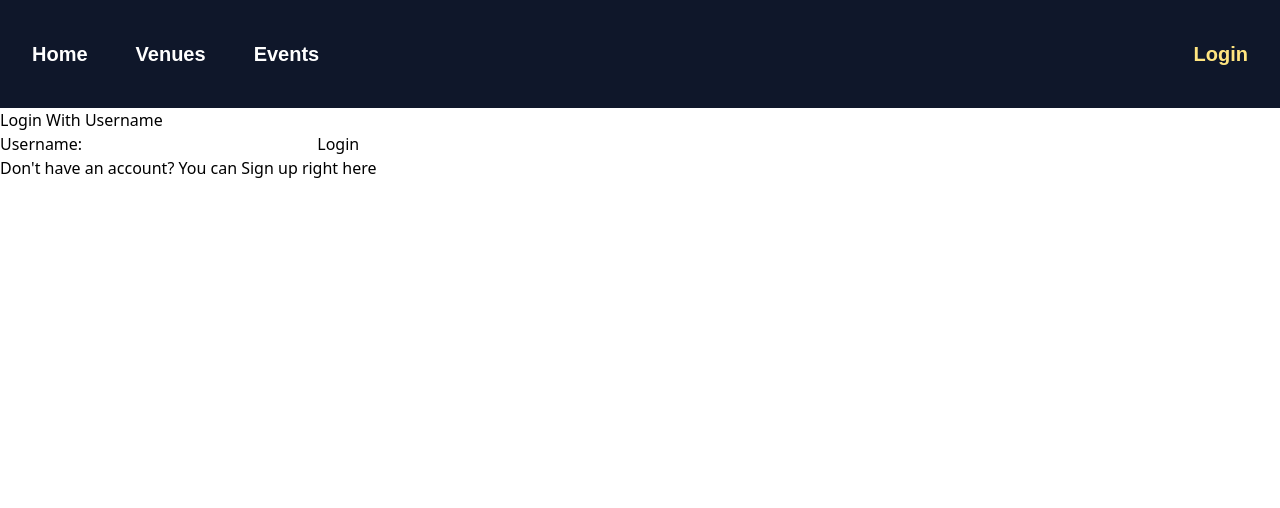
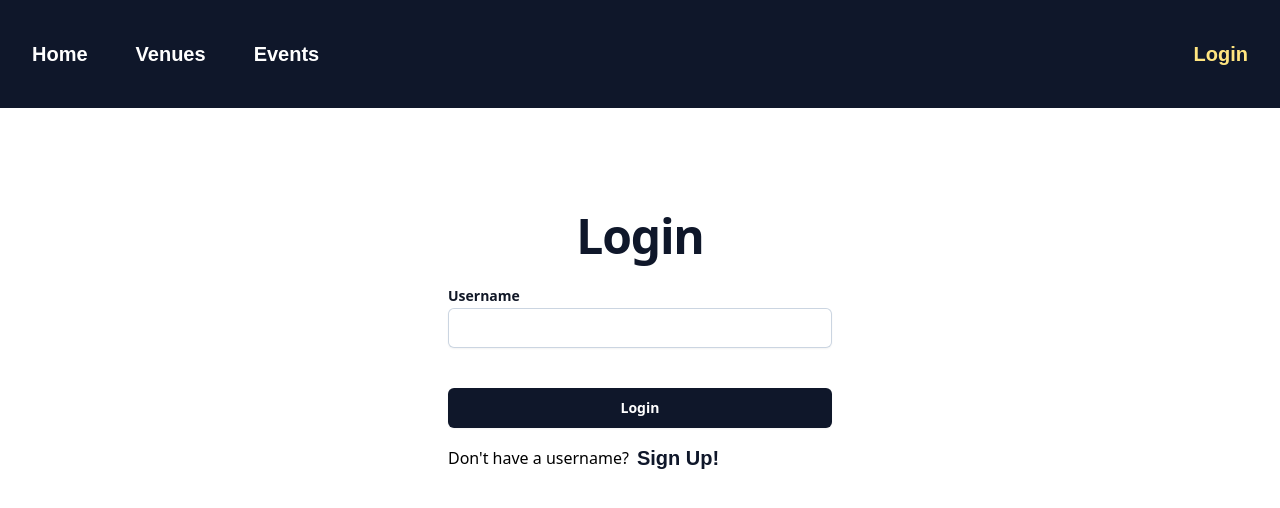
Before and after one commit to losttherexo/lil-stinkers-event-club, a React (Create React App) app in the folder client/: page /login in a window 1280 px wide. Shown: the top 508 px of the page. Built offline with nearby package versions, Linux system fonts and the light colour scheme; no server answers.

Commit message:
login page

```diff
--- a/client/src/Login.js
+++ b/client/src/Login.js
@@ -1,4 +1,6 @@
 import { useState } from "react";
+import {Link} from 'react-router-dom'
+import './index.css';
 
 function Login({ onLogin }) {
   const [username, setUsername] = useState("");
@@ -21,15 +23,23 @@ function Login({ onLogin }) {
   }
 
   return (
-    <form onSubmit={handleSubmit}>
-      <h3>Login With Username</h3>
-      <label htmlFor="username">Username: </label>
+    <div>
+
+        <form onSubmit={handleSubmit} class="mx-auto mt-16 max-w-sm sm:mt-20">
+            <div class="mx-auto max-w-2xl text-center justify-between gap-x-6 p-6 lg:px-8">
+                <h2 class="text-3xl font-bold tracking-tight text-slate-900 sm:text-5xl">Login</h2>
+            </div>
+            <div>
+                <label for="username" class="block text-sm font-semibold leading-6 text-gray-900">Username</label>
                 <input
                     type="text"
+                    name="username"
                     id="username"
                     value={username}
                     onChange={(e) => setUsername(e.target.value)}
+                    class="block w-full rounded-md border-0 px-3.5 py-2 text-slate-900 shadow-sm ring-1 ring-inset ring-slate-300 focus:ring-2 focus:ring-inset focus:ring-amber-400 sm:text-sm sm:leading-6"
                 />
+            </div>
       {/* <label htmlFor="password">Password: </label>
       <input
         type="password"
@@ -38,9 +48,17 @@ function Login({ onLogin }) {
         value={password}
         onChange={(e) => setPassword(e.target.value)}
       /> */}
-      <button type="submit">Login</button>
-      <p>Don't have an account? You can <a href='/signup'>Sign up</a> right here</p>
+            <div class="mt-10">
+                <button type="submit" class="block w-full rounded-md bg-slate-900 px-3.5 py-2.5 text-center text-sm font-semibold text-white shadow-sm hover:bg-slate-500 focus-visible:outline focus-visible:outline-2 focus-visible:outline-offset-2 focus-visible:outline-amber-300">Login</button>
+            </div>
+            <div class="mx-auto flex items-center   gap-x-2">
+                <p>Don't have a username?</p>
+                <Link className="signupbtn" to="/signup">Sign Up!</Link>
+            </div>
+
         </form>
+
+    </div>
   );
 }
 
--- a/client/src/index.css
+++ b/client/src/index.css
@@ -39,3 +39,12 @@
     padding-bottom:15px;
     font-family: 'Poppins', sans-serif;
 }
+
+.signupbtn {
+    color: #0f172a;
+    font-size: 20px;
+    font-weight: bold;
+    padding-top:15px;
+    padding-bottom:15px;
+    font-family: 'Poppins', sans-serif;
+}
```
Lines whose indentation alone changed are shown as unchanged.
